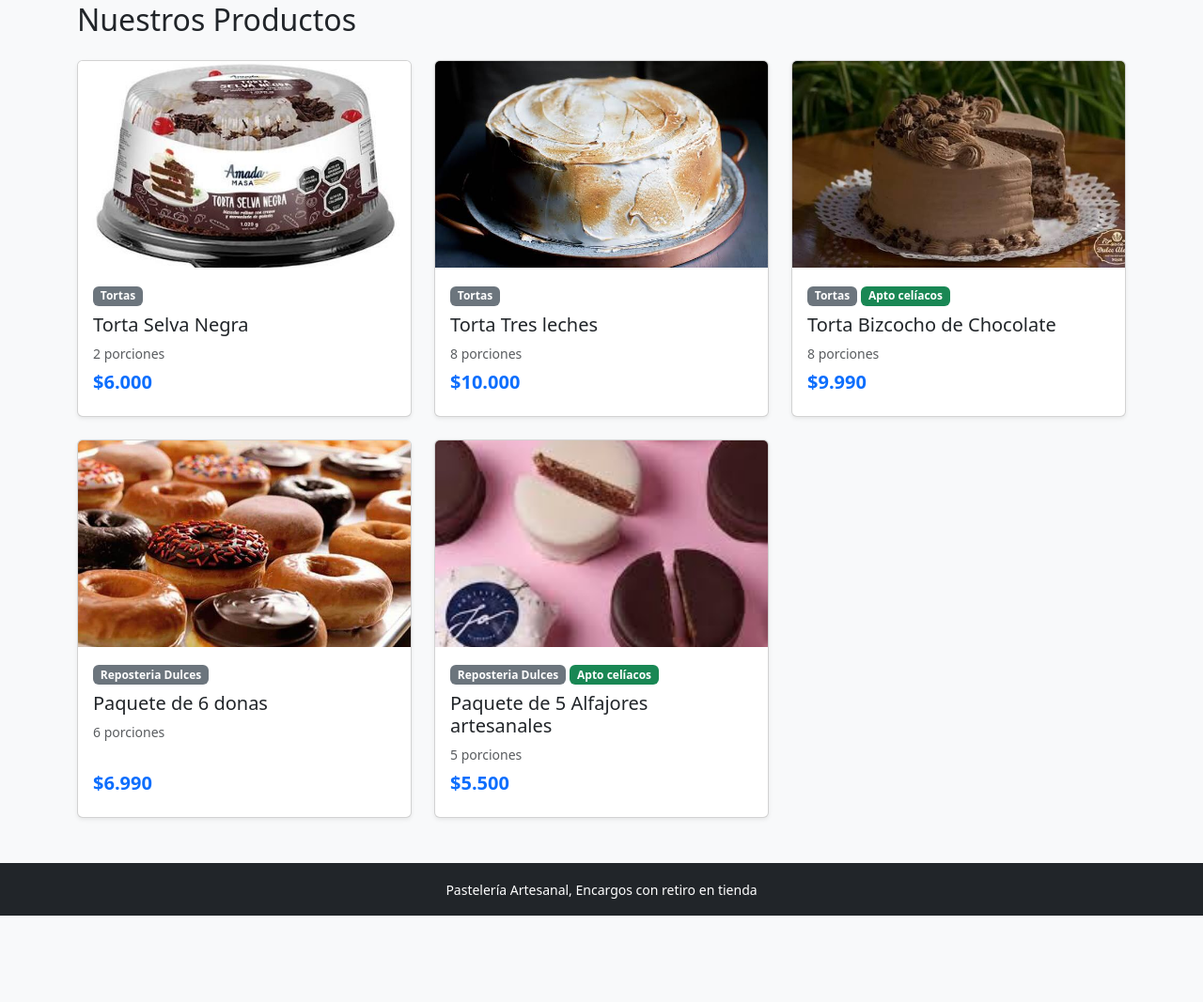
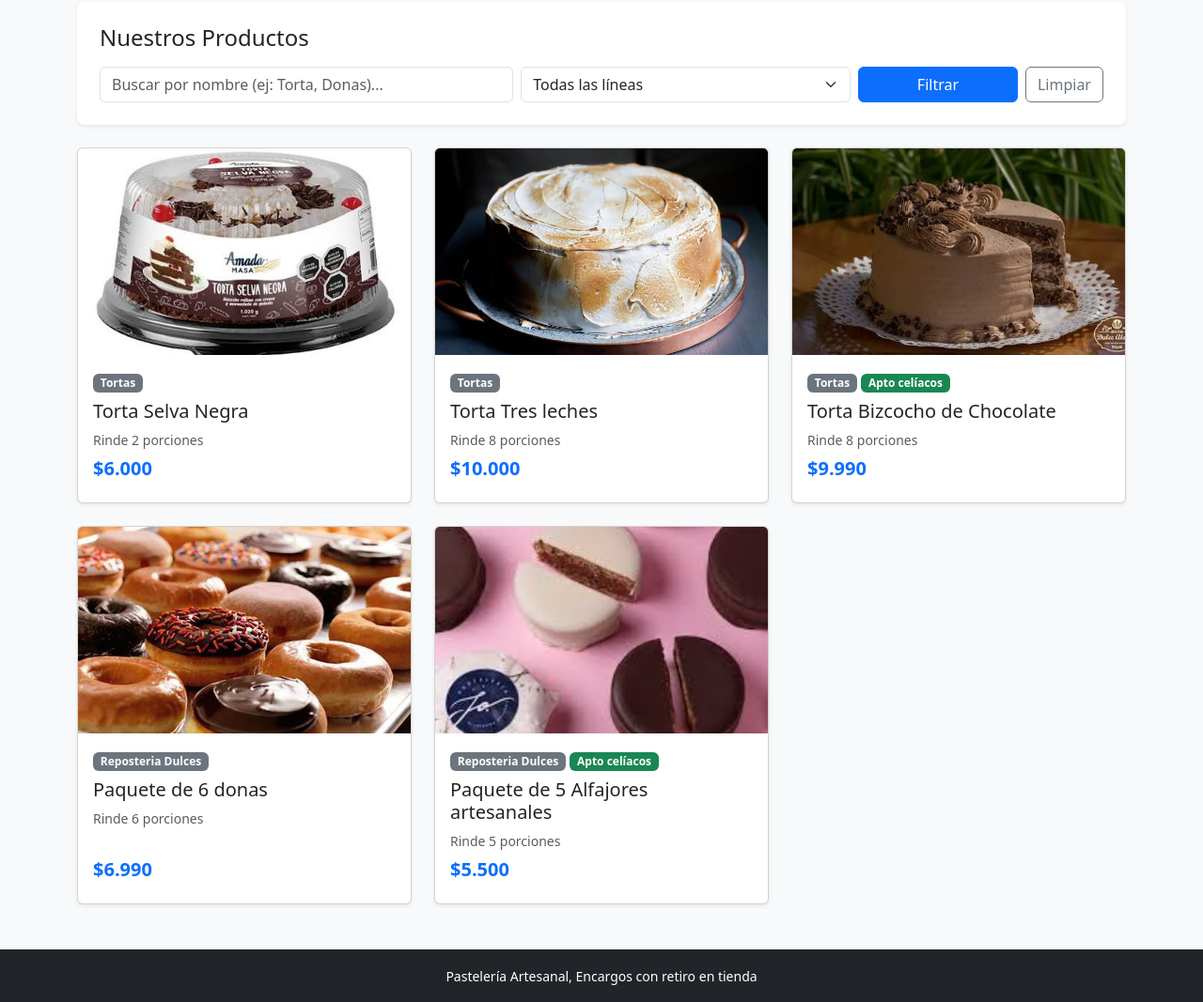
Before and after one commit to Sebas28290/Evaluaci-n_Sumativa_PasteleriaU3, a Django app: page / in a window 1280 px wide. Shown: the part 78-1145 px from the top of the page at 94% size. Before the commit the page ends 1053 px from the top, so only its background shows below. Run offline with Django 5.2, Linux system fonts and the light colour scheme; data comes from the database, SQL or seed files in the repository.

Commit message:
Agregación de búsqueda por	nombre y filtro	por	los datos de linea, modificado desde las vistas y el html catalogo.

```diff
--- a/catalogo/views.py
+++ b/catalogo/views.py
@@ -1,8 +1,24 @@
 from django.shortcuts import render
-from catalogo.models import Producto
+from catalogo.models import Producto, Linea
 # Create your views here.
 
 
 def inicio_catalogo(request):
     productos = Producto.objects.filter(disponible=True)
-    return render(request, 'catalogo/catalogo.html', {'productos': productos})
+    lineas = Linea.objects.all()
+
+    q = request.GET.get('q', '')
+    linea_id = request.GET.get('linea', '')
+
+    if q:
+        productos = productos.filter(nombre__icontains=q)
+    if linea_id:
+        productos = productos.filter(linea_id=linea_id)
+
+    contexto = {
+        'productos': productos,
+        'lineas': lineas,
+        'q': q,
+        'linea_id': linea_id,
+    }
+    return render(request, 'catalogo/catalogo.html', contexto)
--- a/templates/catalogo/catalogo.html
+++ b/templates/catalogo/catalogo.html
@@ -1,11 +1,32 @@
 {% extends 'base.html' %}
 
 {% block content %}
-<h2 class="mb-4">Nuestros Productos</h2>
+<div class="p-4 mb-4 bg-white rounded-3 shadow-sm">
+    <h2 class="h4 mb-3">Nuestros Productos</h2>
+
+    <form method="get" class="row g-2">
+        <div class="col-md-5">
+            <input type="text" name="q" value="{{ q }}" class="form-control" placeholder="Buscar por nombre (ej: Torta, Donas)...">
+        </div>
+        <div class="col-md-4">
+            <select name="linea" class="form-select">
+                <option value="">Todas las líneas</option>
+                {% for linea in lineas %}
+                <option value="{{ linea.id }}" {% if linea_id == linea.id|stringformat:"s" %}selected{% endif %}>
+                    {{ linea.nombre }}
+                </option>
+                {% endfor %}
+            </select>
+        </div>
+        <div class="col-md-3 d-flex gap-2">
+            <button type="submit" class="btn btn-primary w-100">Filtrar</button>
+            <a href="{% url 'catalogo' %}" class="btn btn-outline-secondary">Limpiar</a>
+        </div>
+    </form>
+</div>
 
 <div class="row row-cols-1 row-cols-md-3 g-4">
     {% for producto in productos %}
-
     <div class="col">
         <div class="card h-100 shadow-sm">
             {% if producto.imagen %}
@@ -19,14 +40,14 @@
                     {% endif %}
                 </div>
                 <h5 class="card-title">{{ producto.nombre }}</h5>
-                <p class="card-text text-muted small mb-2">{{ producto.cantidad_porciones }} porciones</p>
+                <p class="card-text text-muted small mb-2">Rinde {{ producto.cantidad_porciones }} porciones</p>
                 <h5 class="text-primary fw-bold mt-auto">{{ producto.formato_chileno }}</h5>
             </div>
         </div>
     </div>
     {% empty %}
     <div class="col-12">
-        <div class="alert alert-info">No hay productos disponibles en este momento.</div>
+        <div class="alert alert-info">No se encontraron productos con esos filtros.</div>
     </div>
     {% endfor %}
 </div>
```
